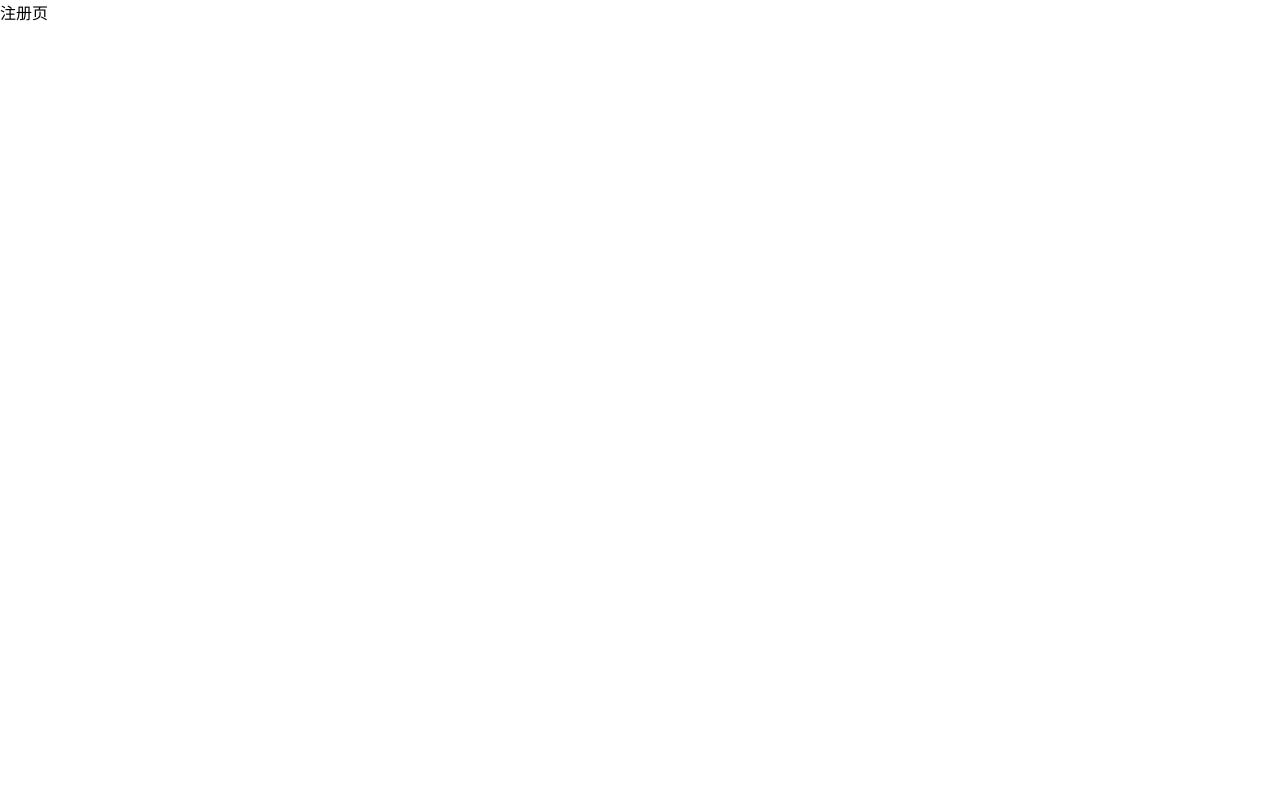
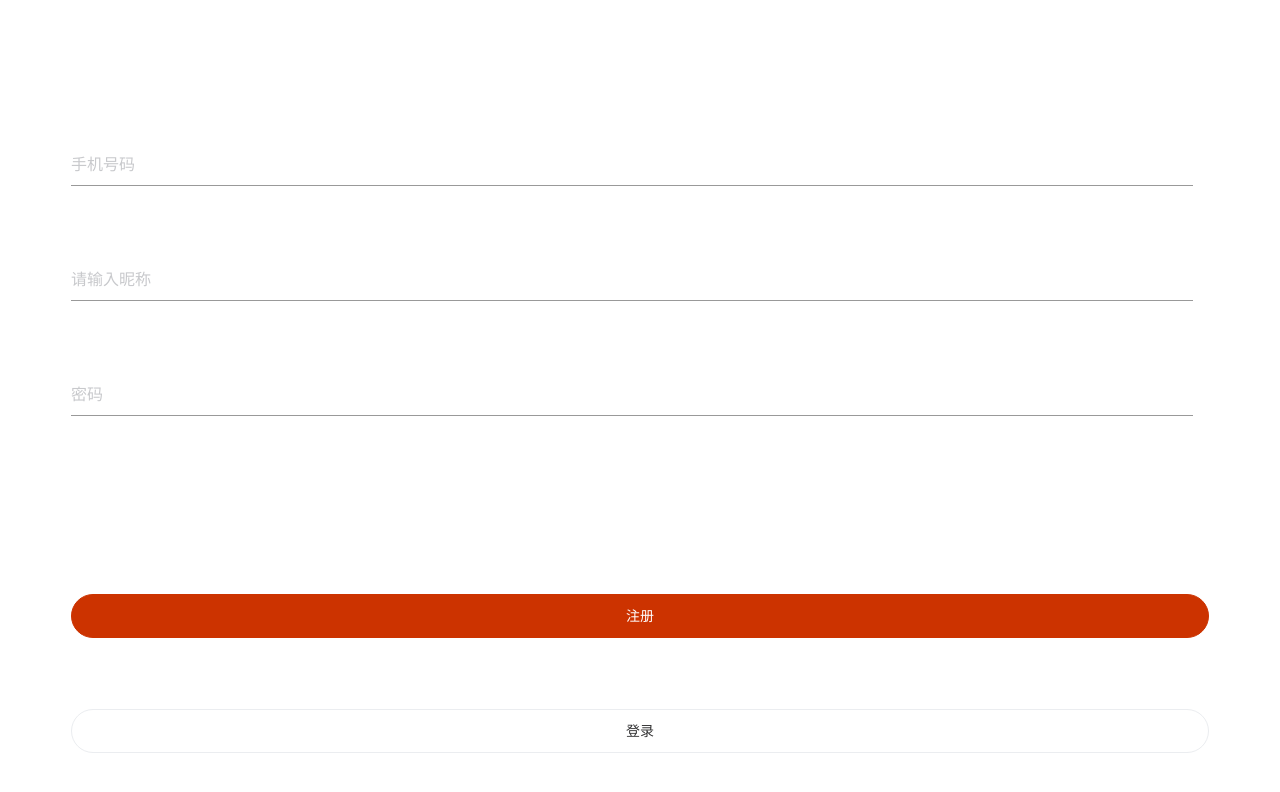
Before and after one commit to itcast-hsian/news-43, a Vue app: page /register in a window 1280 px wide. Shown: the top 792 px of the page. Built offline with nearby package versions, Linux system fonts and the light colour scheme; a small style sheet from the web is missing.

Commit message:
注册成功

```diff
--- a/src/views/Register.vue
+++ b/src/views/Register.vue
@@ -1,13 +1,136 @@
 <template>
-  <div>注册页</div>
+    <div class="container">
+        <!-- 返回上一页按钮 -->
+        <div class="back-btn">
+            <span class="iconfont iconicon-test"></span>
+        </div>
+
+        <!-- logo -->
+        <div class="logo">
+            <span class="iconfont iconnew"></span>
+        </div>
+
+        <!-- 使用vant的表单 -->
+        <!-- van-form是表单的组件， @submit是表单按钮提交的事件 -->
+        <van-form @submit="onSubmit" class="form">
+            <!-- van-field是表单的字段 -->
+            <!-- rules是表单字段的规则，required表示这个输入框是必填 -->
+            <van-field
+                v-model="form.username"
+                name="手机号码"
+                placeholder="手机号码"
+                :rules="[{ required: true, message: '请填写手机号码' }]"
+            />
+            <!-- 昵称的输入框 -->
+            <van-field
+                v-model="form.nickname"
+                name="昵称"
+                placeholder="请输入昵称"
+                :rules="[{ required: true, message: '请填写昵称' }]"
+            />
+            <!-- 密码输入框，和上面的属性是一样的 -->
+            <van-field
+                v-model="form.password"
+                type="password"
+                name="密码"
+                placeholder="密码"
+                :rules="[{ required: true, message: '请填写密码' }]"
+            />
+            <div>
+                <!-- 如果这个按钮是在van-form组件内部，
+                并且按钮的native-type="submit"，说明点击这个按钮就会触发submit事件 -->
+                <van-button round block type="info" native-type="submit">
+                    注册
+                </van-button>
+            </div>
+        </van-form>
+        <router-link to="/login">
+            <van-button round block class="link-register" >
+                登录
+            </van-button>
+        </router-link>
+    </div>
 </template>
 
 <script>
 export default {
-
-}
+    data(){
+        return {
+            // 保存表单数据
+            form: {
+                username: "",
+                nickname: "", // 昵称
+                password: ""
+            }
+        }
+    },
+    methods: {
+        // 提交表单时候触发的事件，该事件通过校验才会触发
+        // values是表单返回的值，这里的values我们用不上，数据可以在this.form里面拿
+        onSubmit(values) {
+            // 调用axios发起异步请求，类似$.ajax(类似不代表一样)
+            this.$axios({
+                // 接口地址
+                url: "http://127.0.0.1:3000/register",
+                // 声明请求的方法为post请求(一定要注册这个method没有s)
+                // 跟vue的methods属性毫无关系
+                method: "POST",
+                // 参数
+                data: this.form
+                // .then方法里面的函数就是成功的回调函数,axios没有succces
+            }).then(res => {
+                // 获取到返回的信息
+                const {message} = res.data;
+                // 使用vant的弹窗提示用，success表示成功的弹窗
+                this.$toast.success(message);
+            })
+        },
+    }
+};
 </script>
 
-<style>
+<style lang="less">
+    .container{
+        padding: 20 / 360 * 100vw;
+    }
 
+    // 样式会被iconfont覆盖的，所以要选中span
+    .back-btn span{
+        font-size: 27 / 360 * 100vw;
+        line-height: 1;
+    }
+
+    .logo{
+        text-align: center;
+        margin-top: 20 / 360 * 100vw;
+    }
+
+    .logo span{
+        font-size: 126 / 360 * 100vw;
+        color: #cc3300;
+    }
+
+    .form{
+
+        .van-cell{
+            padding: 10px 0;
+            font-size: 16px;
+            margin-bottom: 20 / 360 * 100vw;
+        }
+
+        .van-cell:not(:last-child)::after{
+            border-bottom: 1px solid #333;
+            left: 0;
+        }
+
+        .van-button--info{
+            margin-top: 50 / 360 * 100vw;
+            background-color: #cc3300;
+            border: 1px solid #cc3300;
+        }
+    }
+
+    .link-register{
+        margin-top: 20 / 360 * 100vw;
+    }
 </style>
```
